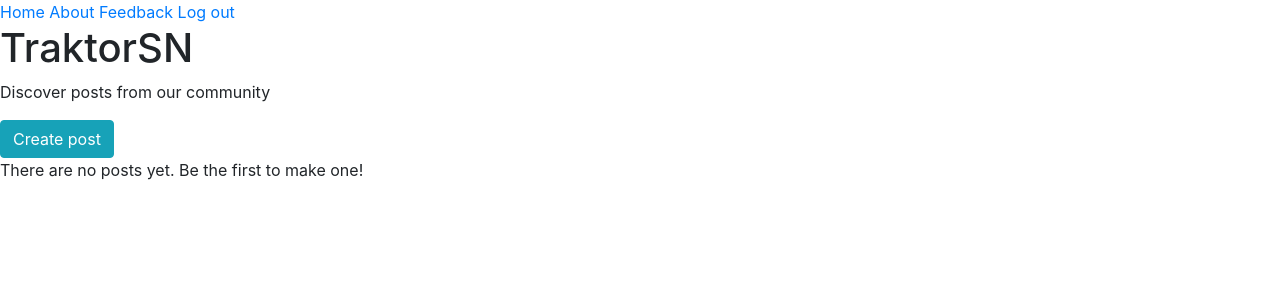
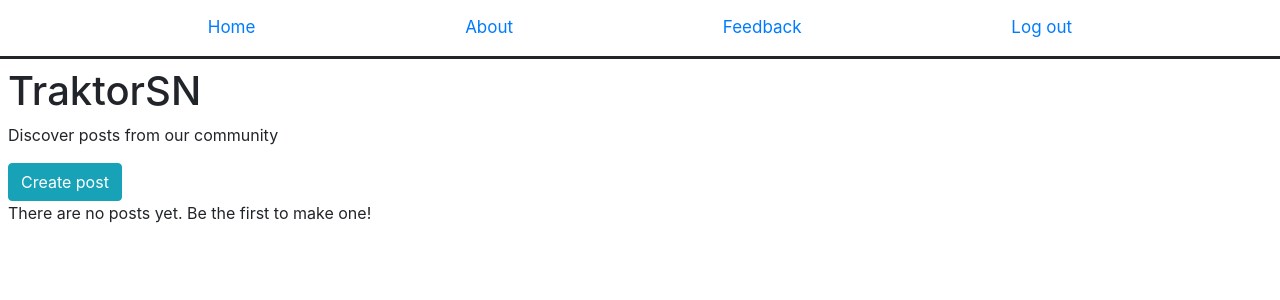
Before and after one commit to kroften4/Traktor-social-net, a Django app: page / in a window 1280 px wide. Shown: the top 300 px of the page. Run offline with Django 5.2, Linux system fonts and the light colour scheme; the visitor is signed in with stand-in values (Sample User, id 1); data that the repository does not hold is empty.

Commit message:
Do a bunch of stylization
- separate css for home page from main css stylesheet
- move css files into the new css directory
- add header and posts styling
- move base.html base_body block into a div container and add padding to it
- add page titles to some pages

```diff
--- a/traktor_sn/posts/static/posts/main.css
+++ b/traktor_sn/posts/static/posts/css/main.css
@@ -1,3 +1,4 @@
+/* ~~ Make the Log out button in header look like a link ~~ */
 #logout-btn {
   background: none!important;
   border: none;
@@ -15,10 +16,12 @@
     text-decoration: underline;
 }
 
-.header > form {
+#logout-form {
     display: inline;
 }
+/* ~~~~ */
 
+/* ~~ Django flash messages ~~*/
 .msg {
     border-radius: 5px;
     padding: 20px;
@@ -28,17 +31,20 @@
 .msg-success {
     background-color: lightgreen;
 }
+/* ~~~~ */
 
-.post {
-    margin-block: 8px;
+#main-container {
     padding: 8px;
-    background: orange;
 }
 
-.post-content {
-    background-color: white;
-    border-radius: 5px;
-    padding: 8px;
-    margin: 5px;
-    overflow-wrap: break-word;
+header {
+    padding-block: 15px;
+    display: flex;
+    justify-content: space-evenly;
+    border-bottom: 3px solid;
 }
+
+header > * {
+    font-size: 17px;
+    padding-inline: 2px;
+}
--- /dev/null
+++ b/traktor_sn/posts/static/posts/css/posts.css
@@ -0,0 +1,24 @@
+/* ~~ Posts - home page ~~ */
+#posts-list {
+    display: flex;
+    flex-direction: column;
+    align-items: center;
+}
+
+.post {
+    max-width: 600px;
+    width:100%;
+    margin-block: 8px;
+    padding: 8px;
+    background: orange;
+    border-radius: 5px;
+}
+
+.post-content {
+    background-color: white;
+    border-radius: 3px;
+    padding: 8px;
+    margin: 5px;
+    overflow-wrap: break-word;
+}
+/* ~~~~ */
--- a/traktor_sn/posts/templates/posts/base.html
+++ b/traktor_sn/posts/templates/posts/base.html
@@ -15,18 +15,18 @@
     {% endblock stylesheet %}
 
     {% if title %}
-        <title>{{ title }} - TraktorSN</title>
+        <title>{{ title }} | TraktorSN</title>
     {% else %}
         <title>TraktorSN</title>
     {% endif %}
 </head>
 <body>
-    <div class="header">
+    <header>
         <a href="{% url 'posts-home' %}">Home</a>
         <a href="#">About</a>
         <a href="#">Feedback</a>
         {% if user.is_authenticated %}
-            <form action="{% url 'logout' %}" method="POST">
+            <form id="logout-form" action="{% url 'logout' %}" method="POST">
                 {% csrf_token %}
                 <button id="logout-btn" type="submit">Log out</button>
             </form>
@@ -34,7 +34,8 @@
             <a href="{% url 'login' %}">Log in</a>
             <a href="{% url 'register' %}">Sign up</a>
         {% endif %}
-    </div>
+    </header>
+    <div id="main-container">
         {% if messages %}
             {% for msg in messages %}
                 <div class="msg msg-{{ msg.tags }}">
@@ -45,5 +46,6 @@
 
         {% block base_body %}
         {% endblock base_body %}
+    </div>
 </body>
 </html>
--- a/traktor_sn/posts/templates/posts/post_form.html
+++ b/traktor_sn/posts/templates/posts/post_form.html
@@ -3,7 +3,7 @@
 {% load static %}
 
 {% block stylesheet %}
-<link rel="stylesheet" href="{% static 'posts/main.css' %}">
+<link rel="stylesheet" href="{% static 'posts/css/main.css' %}">
 {% endblock stylesheet %}
 
 {% block base_body %}
--- a/traktor_sn/posts/templates/posts/post_list.html
+++ b/traktor_sn/posts/templates/posts/post_list.html
@@ -2,7 +2,8 @@
 {% load static %}
 
 {% block stylesheet %}
-<link rel="stylesheet" href="{% static 'posts/main.css' %}">
+<link rel="stylesheet" href="{% static 'posts/css/main.css' %}">
+<link rel="stylesheet" href="{% static 'posts/css/posts.css' %}">
 {% endblock stylesheet %}
 
 {% block base_body %}
--- a/traktor_sn/posts/views.py
+++ b/traktor_sn/posts/views.py
@@ -10,12 +10,14 @@ from .models import Post
 class PostListView(ListView):
     model = Post
     ordering = ['-date_posted']
+    extra_context = {'title': 'Home'}
 
 
 class PostCreateView(LoginRequiredMixin, CreateView):
     model = Post
     fields = ['title', 'content']
     success_url = reverse_lazy('posts-home')
+    extra_context = {'title': 'New post'}
 
     def form_valid(self, form):
         form.instance.author = self.request.user
--- a/traktor_sn/users/templates/users/login.html
+++ b/traktor_sn/users/templates/users/login.html
@@ -3,11 +3,11 @@
 {% load static %}
 
 {% block stylesheet %}
-<link rel="stylesheet" href="{% static 'posts/main.css' %}">
+<link rel="stylesheet" href="{% static 'posts/css/main.css' %}">
 {% endblock stylesheet %}
 
 {% block base_body %}
-<div id="register-form">
+<div class="form-container">
     <form method="POST">
         {% csrf_token %}
         <fieldset>
--- a/traktor_sn/users/templates/users/logout.html
+++ b/traktor_sn/users/templates/users/logout.html
@@ -2,11 +2,11 @@
 {% load static %}
 
 {% block stylesheet %}
-<link rel="stylesheet" href="{% static 'posts/main.css' %}">
+<link rel="stylesheet" href="{% static 'posts/css/main.css' %}">
 {% endblock stylesheet %}
 
 {% block base_body %}
-<div id="register-form">
+<div class="form-container">
     <h2>You have successfully logged out</h2>
     <a href="{% url 'login' %}">Log in again</a>
 </div>
--- a/traktor_sn/users/views.py
+++ b/traktor_sn/users/views.py
@@ -15,4 +15,4 @@ def register(request):
             return redirect('login')
     else:
         form = UserCreationForm()
-    return render(request, 'users/register.html', {'form': form, 'title': 'Sign up to TraktorSN'})
+    return render(request, 'users/register.html', {'form': form, 'title': 'Sign up'})
```
Also changed, not shown: traktor_sn/users/templates/users/register.html (+6 -1 lines). Lines whose indentation alone changed are shown as unchanged.
